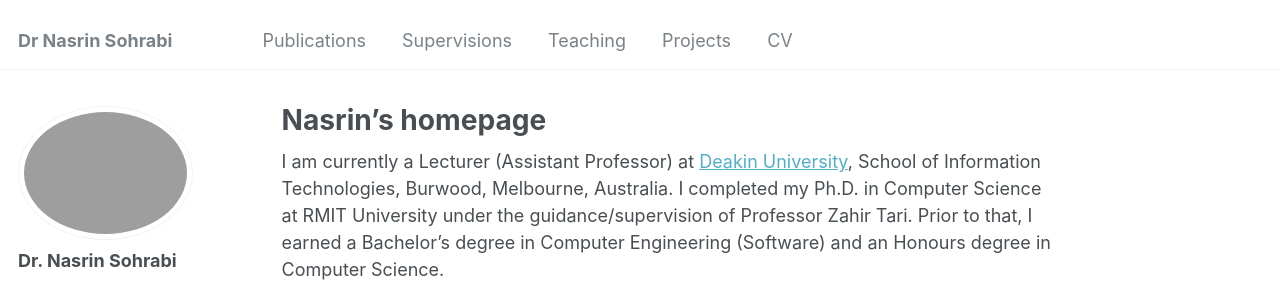
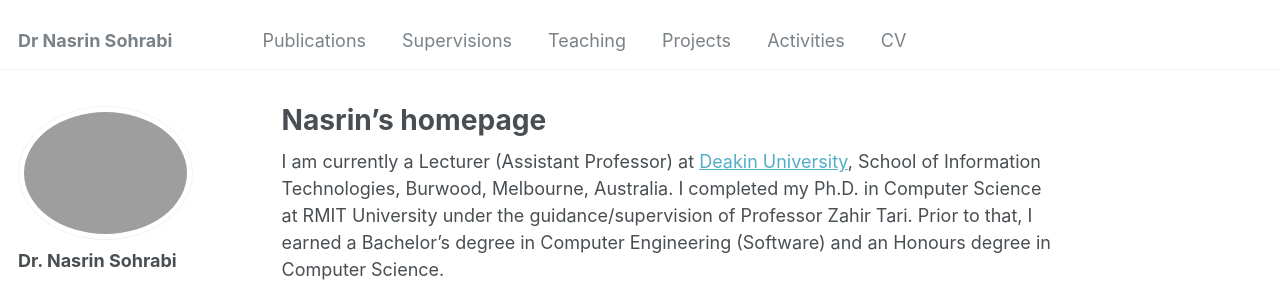
Before and after one commit to Nasrin-Sohrabi/Nasrin-Sohrabi.github.io, a Jekyll site: the page built from _pages/about.md, in a window 1280 px wide. Shown: the top 282 px of the page. Built offline with Jekyll 4.4.1, drawn with Linux system fonts in a browser that asks for light colours; some web fonts are replaced.

Commit message:
Adding activities

```diff
--- a/_data/navigation.yml
+++ b/_data/navigation.yml
@@ -17,5 +17,8 @@ main:
   - title: "Projects"
     url: /projects/
 
+  - title: "Activities"
+    url: /activities/
+
   - title: "CV"
     url: /cv/
--- a/_pages/about.md
+++ b/_pages/about.md
@@ -7,9 +7,8 @@ redirect_from:
   - /about.html
 ---
 
-<!-- <span style="font-size:20px;">Nasrin's homepage</span>
-====== -->
 I am currently a Lecturer (Assistant Professor) at <a href="https://www.deakin.edu.au/">Deakin University</a>, School of Information Technologies, Burwood, Melbourne, Australia. I completed my Ph.D. in Computer Science at RMIT University under the guidance/supervision of Professor Zahir Tari. Prior to that, I earned a Bachelor's degree in Computer Engineering (Software) and an Honours degree in Computer Science.
+
 
 ***
     Technical Committee:
@@ -19,7 +18,6 @@ I am currently a Lecturer (Assistant Professor) at <a href="https://www.deakin.e
        * [DSN2024] I am serving as the TPC member
        * [AISC2024] I am serving as PC Chait
        * [ACISP2024] I am serving as the TPC member
-
 
 <span style="font-size:20px;">Research topics/projects:</span>
 ======
```
